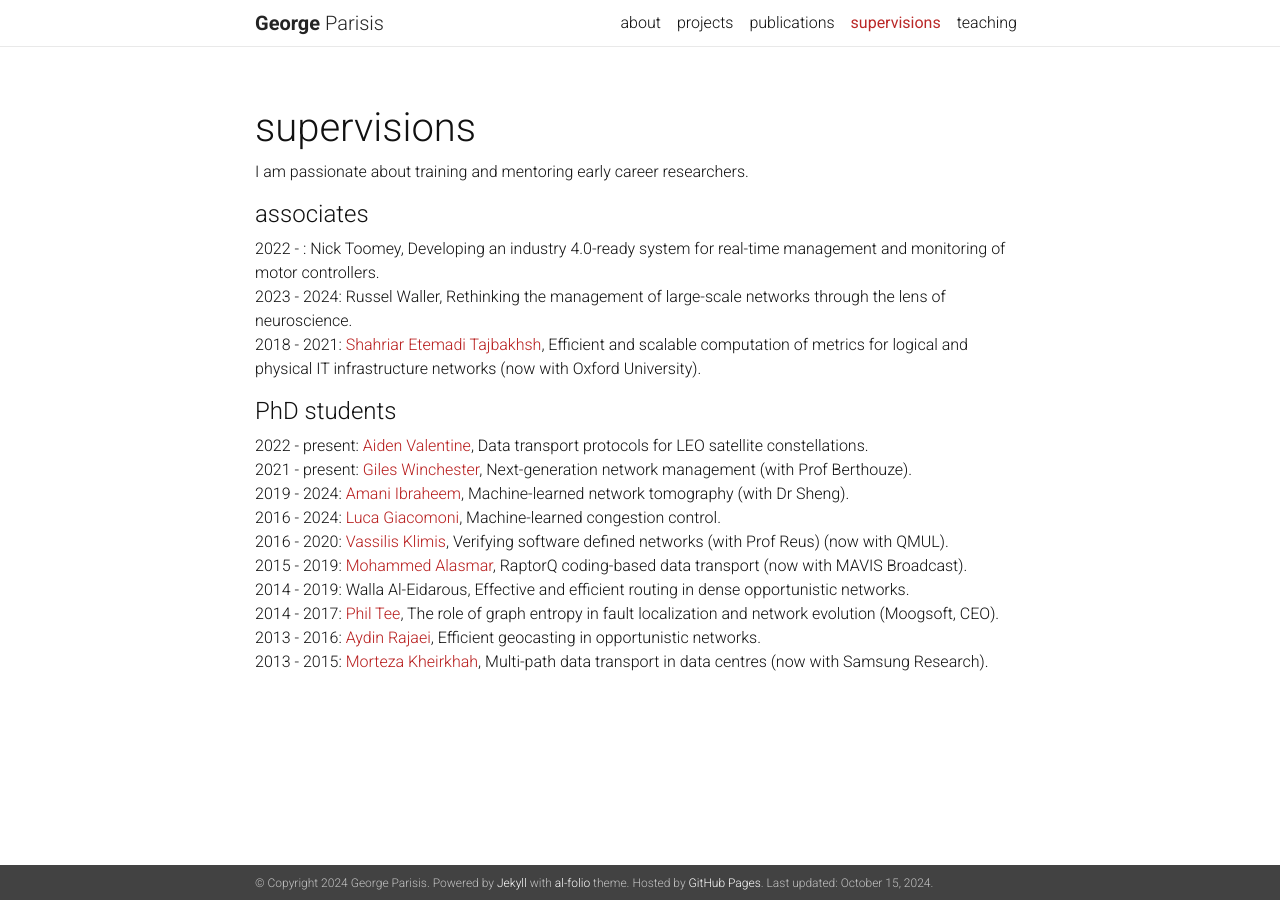
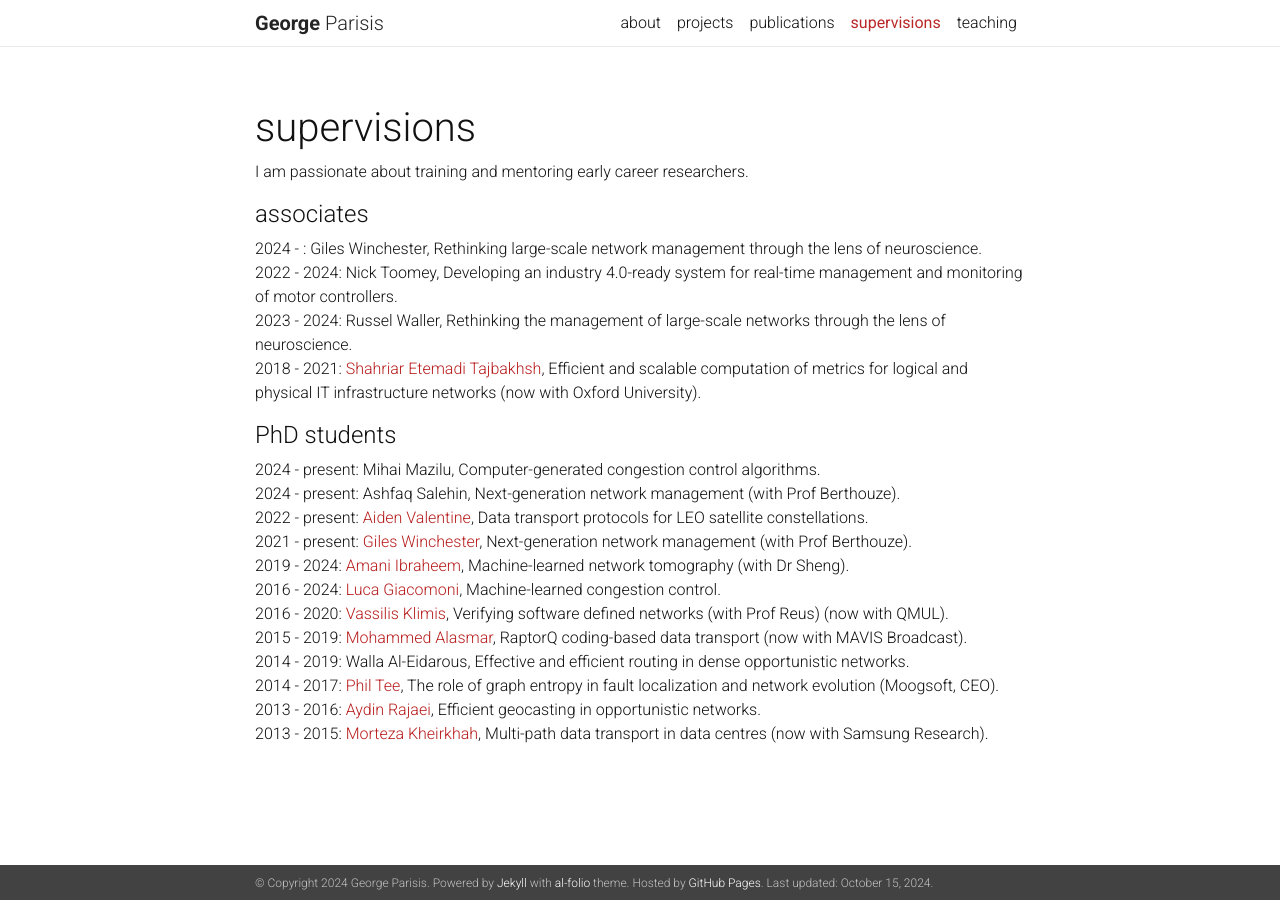
Before and after one commit to georgeparisis/georgeparisis.github.io, a Jekyll site: the page built from _pages/supervisions.md, in a window 1280 px wide. Built offline with Jekyll 4.4.1, drawn with Linux system fonts in a browser that asks for light colours; nearby versions of some CDN libraries; a style sheet for code colours, icons or effects is not loaded.

Commit message:
Update supervisions.md

```diff
--- a/_pages/supervisions.md
+++ b/_pages/supervisions.md
@@ -7,13 +7,19 @@ nav: true
 ---
 
 #### associates
-2022 -     : Nick Toomey, Developing an industry 4.0-ready system for real-time management and monitoring of motor controllers.
+2024 - : Giles Winchester, Rethinking large-scale network management through the lens of neuroscience.
+<br>
+2022 - 2024: Nick Toomey, Developing an industry 4.0-ready system for real-time management and monitoring of motor controllers.
 <br>
 2023 - 2024: Russel Waller, Rethinking the management of large-scale networks through the lens of neuroscience.
 <br>
 2018 - 2021: [Shahriar Etemadi Tajbakhsh](https://uk.linkedin.com/in/shahriar-etemadi-tajbakhsh-471ba5b0){:target="_blank"}, Efficient and scalable computation of metrics for logical and physical IT infrastructure networks (now with Oxford University).
 
 #### PhD students
+2024 - present: Mihai Mazilu, Computer-generated congestion control algorithms.
+<br>
+2024 - present: Ashfaq Salehin,  Next-generation network management (with Prof Berthouze).
+<br>
 2022 - present: [Aiden Valentine](https://profiles.sussex.ac.uk/p433938-aiden-valentine){:target="_blank"}, Data transport protocols for LEO satellite constellations.
 <br>
 2021 - present: [Giles Winchester](https://uk.linkedin.com/in/giles-winchester-912625189){:target="_blank"}, Next-generation network management (with Prof Berthouze).
```
